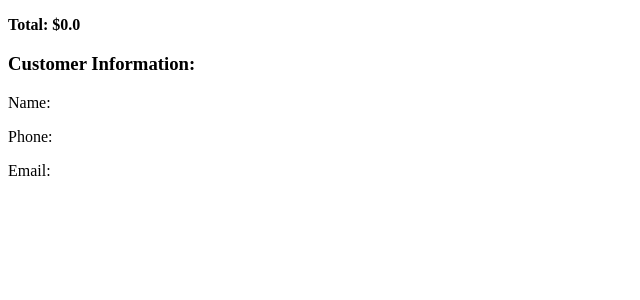
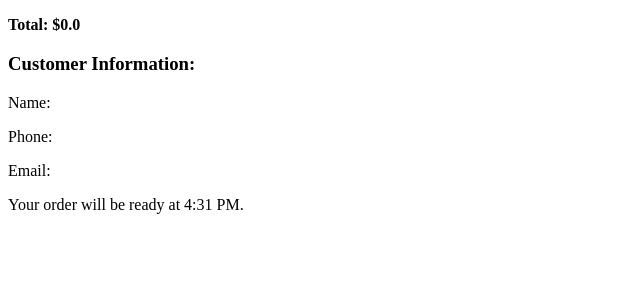
Before and after one commit to Letitiac33/cs412, a Django app: page /restaurant/confirmation/ in a window 1280 px wide. Shown: the part 260-560 px from the top of the page, without its empty margins (0-640 px from the left). Run offline with Django 5.2, Linux system fonts and the light colour scheme.

Commit message:
Added order ready time to confirmation page

```diff
--- a/restaurant/templates/restaurant/confirmation.html
+++ b/restaurant/templates/restaurant/confirmation.html
@@ -39,4 +39,6 @@
 <p>Phone: {{ phone }}</p>
 <p>Email: {{ email }}</p>
 
+<p>Your order will be ready at {{ ready_time }}.</p>
+
 {% endblock %}
--- a/restaurant/views.py
+++ b/restaurant/views.py
@@ -4,6 +4,7 @@
 
 from django.shortcuts import render
 import random
+from datetime import datetime, timedelta
 
 # List of daily specials
 daily_specials = [
@@ -77,6 +78,9 @@ def confirmation(request):
         ordered_items.append({'name': 'Daily Special', 'price': 33})
         total_price += 33
 
+    # Choose a random time for order to be "ready" at
+    ready_time = datetime.now() + timedelta(minutes=random.randint(20, 40))
+
     # Aggregate context for confirmation page
     context = {
         'name': name,
@@ -85,5 +89,6 @@ def confirmation(request):
         'special_instructions': special_instructions,
         'ordered_items': ordered_items,
         'total_price': total_price,
+        'ready_time': ready_time.strftime('%-I:%M %p'),
     }
     return render(request, 'restaurant/confirmation.html', context)
```
